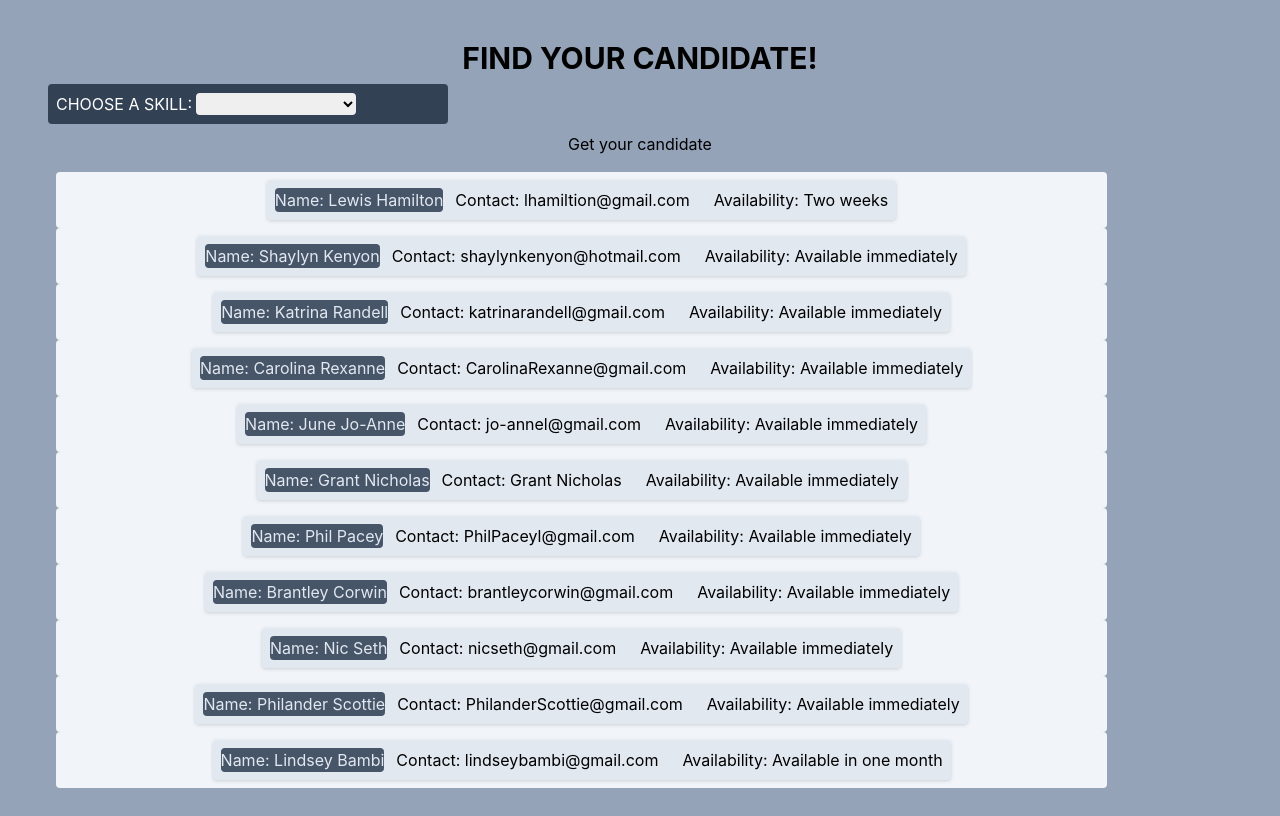
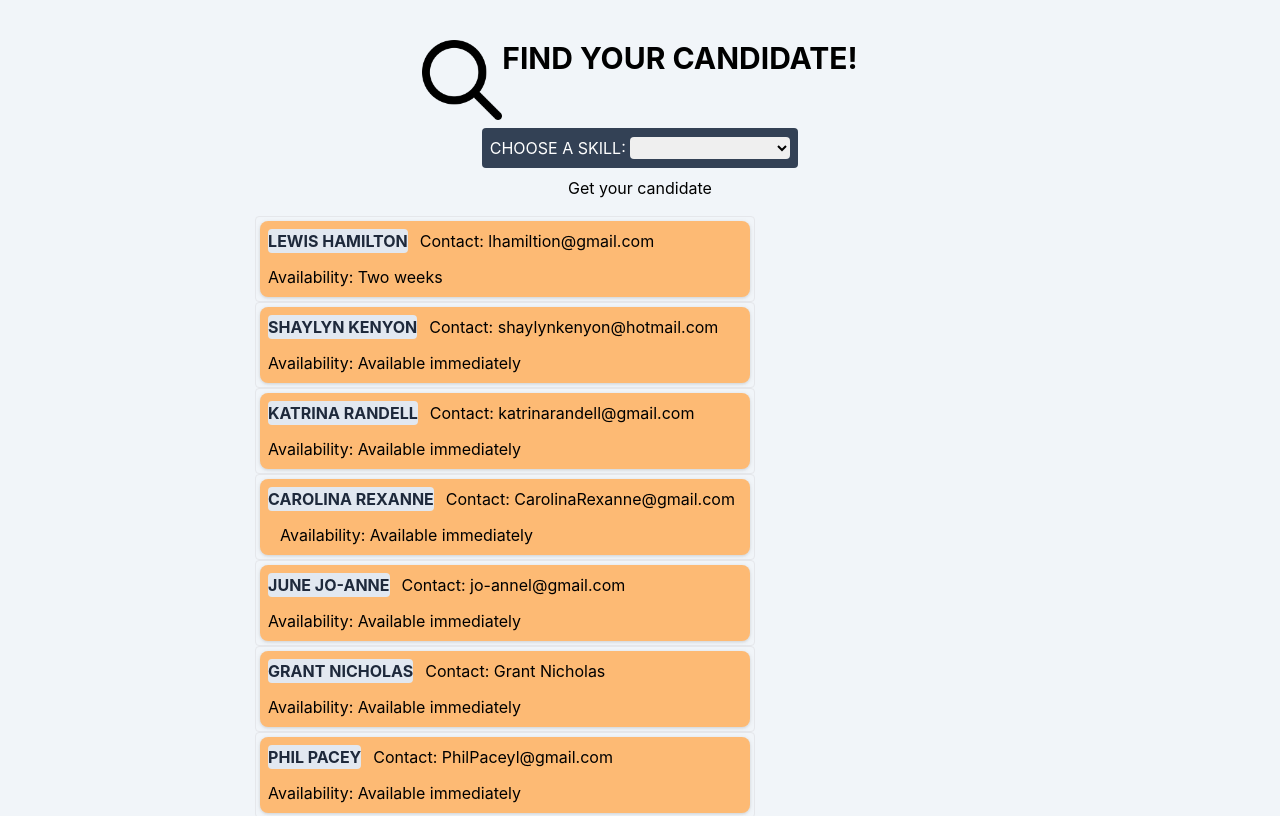
Before and after one commit to vglampard/CandidateMatcherVGFork, a React (Create React App) app in the folder jobsearch/: page / in a window 1280 px wide. Shown: the top 816 px of the page. Built offline with nearby package versions, Linux system fonts and the light colour scheme.

Commit message:
colours rendering conditionally and styling added

```diff
--- a/jobsearch/src/App.js
+++ b/jobsearch/src/App.js
@@ -10,13 +10,12 @@ export function App() {
   const [requiredSkills, setRequiredSkills] = useState([]);
   const [candidates, setCandidates] = useState(candidatesList);
 
-  console.log(candidates, "CANDIDASTE ASSESED?");
   function handleClick(candidates, requiredSkills, setCandidates) {
     candidateMatch(candidates, requiredSkills, setCandidates);
   }
 
   return (
-    <div className="bg-slate-400 w-full h-100vh p-10 flex flex-col ">
+    <div className="bg-slate-100 w-full h-100vh p-10 flex flex-col justify-center items-center">
       <Hero/>
       <Input
         requiredSkills={requiredSkills}
@@ -30,7 +29,7 @@ export function App() {
       >
         Get your candidate
       </button>
-      <CandidateDisplay />
+      <CandidateDisplay requiredSkills={requiredSkills}/>
     </div>
   );
 }
--- a/jobsearch/src/components/Candidate/Candidate.js
+++ b/jobsearch/src/components/Candidate/Candidate.js
@@ -1,40 +1,47 @@
 import { useState } from "react";
-export default function Candidate({ candidate }) {
-  const { email, skills, name, match, extra, availability } = candidate;
+export default function Candidate({ candidate, requiredSkills }) {
+  const { email,  name, match, extra, availability } = candidate;
   const [showMatch, setShowMatch] = useState(false);
+
+  console.log("RS:", requiredSkills.length)
 
   function showCandidateMatches() {
     setShowMatch(!showMatch);
   }
   return (
     <div
-      className={`flex gap-3 m-2 rounded bg-slate-200 p-2 drop-shadow ${
-        match && match.length > 0 ? "bg-green-300" : "bg-red-100"
-      }`}
+      className={`flex  gap-3 flex-wrap m-1 rounded-lg p-2 drop-shadow ${
+        match && match.length === 0 ? "bg-red-400" : match && requiredSkills && match.length === requiredSkills.length ? "bg-green-300" : "bg-orange-300"
+      } `}
     >
       <div>
-        <p className="bg-slate-600 rounded text-slate-200">Name: {name}</p>
+        <p className="bg-slate-200 rounded uppercase font-bold text-slate-800">{name}</p>
       </div>
       <div>
         {" "}
         <p>Contact: {email}</p>
       </div>
-      <div className="flex gap-2 text-sm">
+      <div className="flex gap-2 flex-wrap text-sm">
         {/* <p>Skills: </p>
         {skills.map((skill) => (
           <p>{skill}</p>
         ))} */}
         {match && match.length > 0 && (
-          <div>
+          <div className="flex flex-wrap">
             {" "}
-            <p>MATCHES:</p>
-            <button onClick={showCandidateMatches}>+</button>{showMatch &&  match.map((match) => (
-              <p>{match}</p>
-            ))}
-
+            <button onClick={showCandidateMatches}>+</button>
+            <div className="flex flex-wrap">
+              <div className="flex flex-col">
+                <p>Match: </p>
+                {showMatch && match.map((match) => <p>{match}</p>)}
+              </div>
+              <div className="flex flex-col">
+                <p>Extra : </p>
+                {showMatch && extra.map((match) => <p>{match}</p>)}
+              </div>
+            </div>
           </div>
         )}
-        <p></p>
       </div>
       <div>
         <p>Availability: {availability}</p>
--- a/jobsearch/src/components/CandidateDisplay/CandidateDisplay.js
+++ b/jobsearch/src/components/CandidateDisplay/CandidateDisplay.js
@@ -2,15 +2,13 @@ import React from "react";
 import Candidate from "../Candidate/Candidate";
 import { candidatesList } from "../../candidatesData/candidatesList";
 
-export default function CandidateDisplay() {
+export default function CandidateDisplay({ requiredSkills }) {
   return (
     <div className="p-4">
       {candidatesList.map((candidate) => {
         return (
-          <div className="bg-slate-100 w-[90%] flex flex-cols justify-center rounded">
-            <Candidate
-              candidate={candidate}
-            />
+          <div className="w-[80vw] lg:w-[65%] border flex flex-cols justify-center rounded">
+            <Candidate candidate={candidate} requiredSkills={requiredSkills} />
           </div>
         );
       })}
--- a/jobsearch/src/components/Hero/Hero.js
+++ b/jobsearch/src/components/Hero/Hero.js
@@ -1,8 +1,9 @@
 import React from 'react'
-
+import logo from "./search.png"
 export default function Hero() {
   return (
     <div className="flex justify-center">
+        <img src={logo} alt="magnifying glass" className="h-20"/>
         <h1 className="font-bold text-3xl uppercase">Find your candidate!</h1></div>
   )
 }
--- a/jobsearch/src/components/Input/Input.js
+++ b/jobsearch/src/components/Input/Input.js
@@ -31,7 +31,7 @@ export default function Input({ requiredSkills, setRequiredSkills }) {
   }
 
   return (
-    <form className="w-1/3 bg-slate-700 rounded m-2 flex-1 p-2" onSubmit={eventHandler}>
+    <form className=" bg-slate-700 rounded m-2 flex-1 p-2" onSubmit={eventHandler}>
       <label for="skills" className="text-white uppercase">Choose a skill: </label>
       <select
         id="skills"
--- a/jobsearch/src/util/match.js
+++ b/jobsearch/src/util/match.js
@@ -27,9 +27,8 @@ export function candidateMatch(candidates, requiredSkills, setCandidates) {
       for (let i = 0; i < candidates.length; i++) {
         candidatesAssessed.push(areTheySuitable(candidates[i], requiredSkills));
       }
-    console.log("CA:", candidatesAssessed)
+
     setCandidates(candidatesAssessed)
-    // return candidatesAssessed;
   }
 
   export function areTheySuitable(candidate, requiredSkills) {
@@ -38,14 +37,11 @@ export function candidateMatch(candidates, requiredSkills, setCandidates) {
   let skillsNotMatch = []
 
       for (let i = 0; i < candidate.skills.length; i++) {
-        if (requiredSkills.includes(candidate.skills[i])) {
-          skillsMatch.push(candidate.skills[i]);
-          // console.log(skillsMatch, "skillsMatch");
-        } else skillsNotMatch.push(candidate.skills[i])
+        requiredSkills.includes(candidate.skills[i]) ?
+          skillsMatch.push(candidate.skills[i]): skillsNotMatch.push(candidate.skills[i])
       }
 
     candidate["match"] = skillsMatch;
     candidate["extra"] = skillsNotMatch
-    // console.log("candidateFiltered", candidate);
     return candidate;
   }
```
Also changed, not shown: jobsearch/src/components/Hero/search.png (added).
